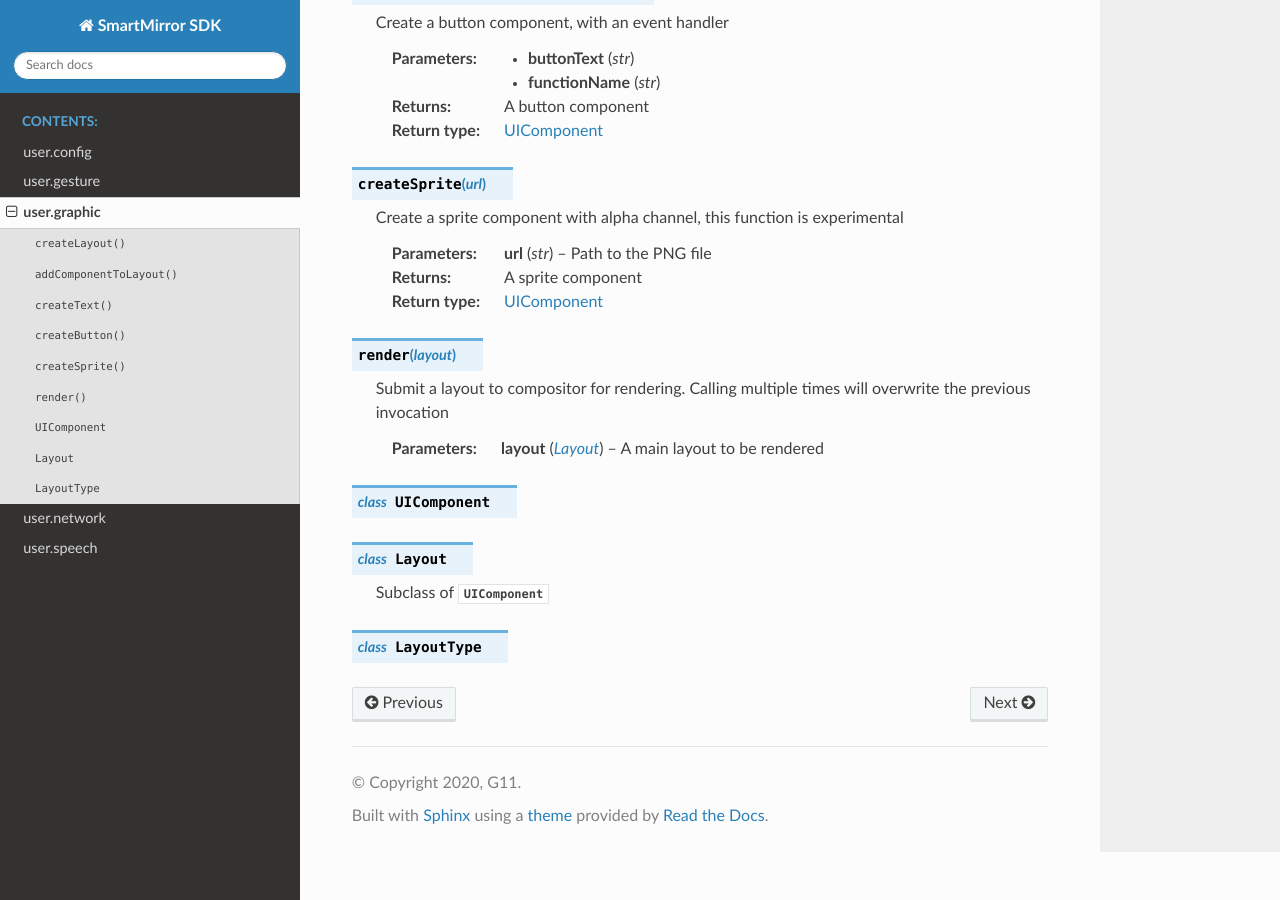
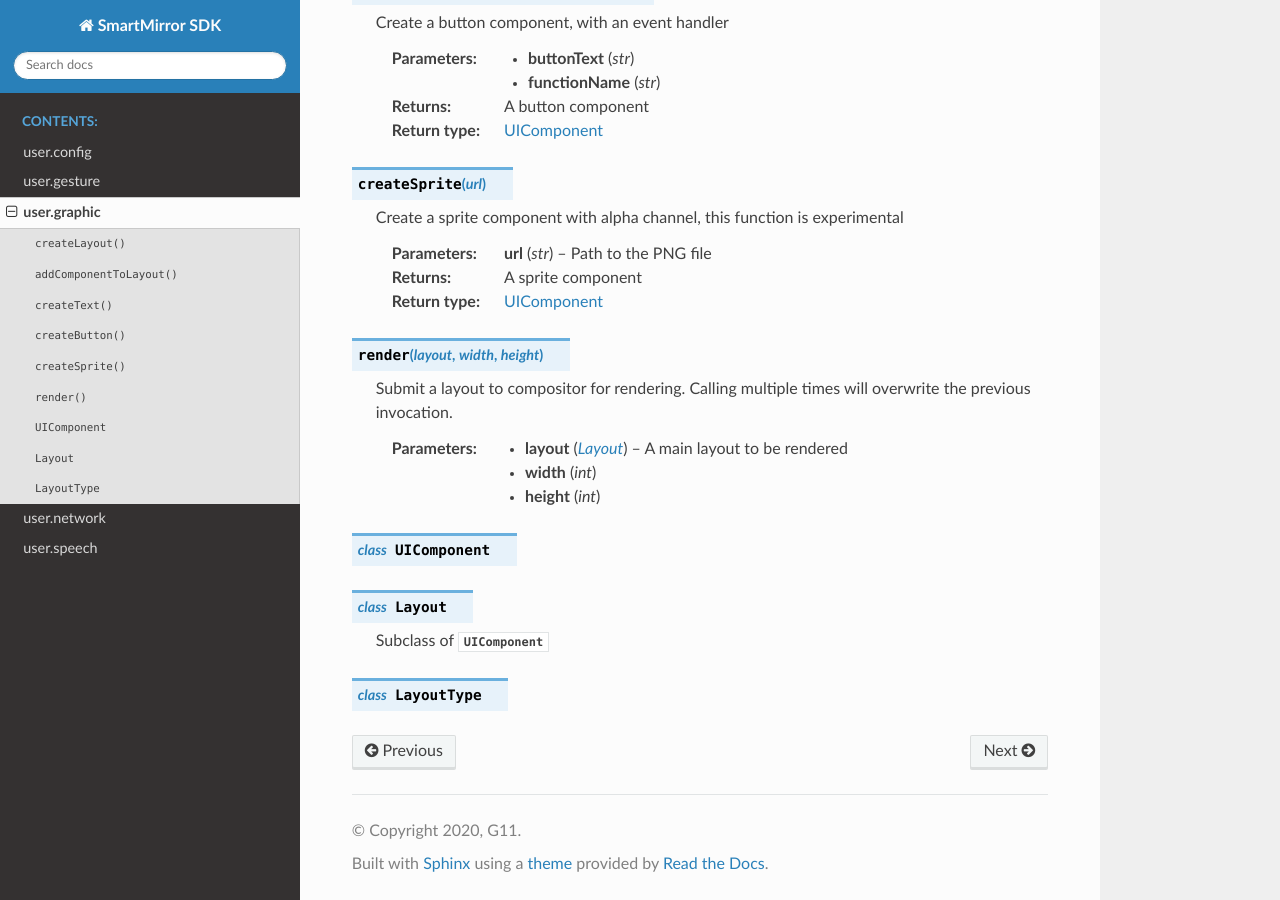
Before and after one commit to 2020G11/_smartmirror_sdk_docs, a Sphinx documentation site: the page built from source/user/graphics.rst, in a window 1280 px wide and 900 px high, scrolled down 677 px. Built offline with Sphinx 7.4.7 and the Read the Docs theme 2.0.0, drawn with Linux system fonts in a browser that asks for light colours.

Commit message:
graphic.render now requires width and height

```diff
--- a/source/user/graphics.rst
+++ b/source/user/graphics.rst
@@ -43,11 +43,13 @@ user.graphic
    :return: A sprite component
    :rtype: UIComponent
 
-.. py:function:: render(layout)
+.. py:function:: render(layout, width, height)
 
-   Submit a layout to compositor for rendering.  Calling multiple times will overwrite the previous invocation
+   Submit a layout to compositor for rendering.  Calling multiple times will overwrite the previous invocation.
 
    :param Layout layout: A main layout to be rendered
+   :param int width:
+   :param int height:
 
 .. py:class:: UIComponent
 
```
